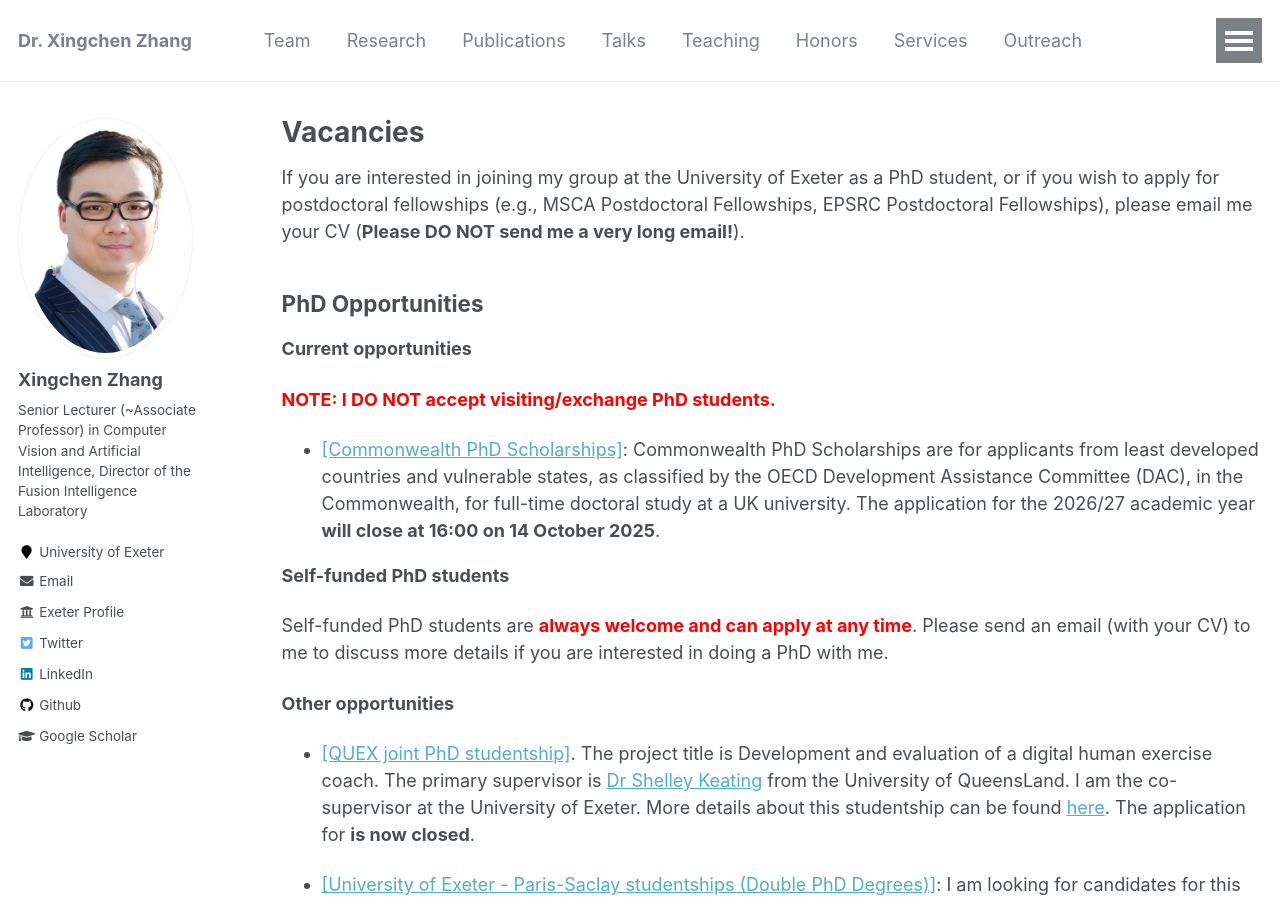
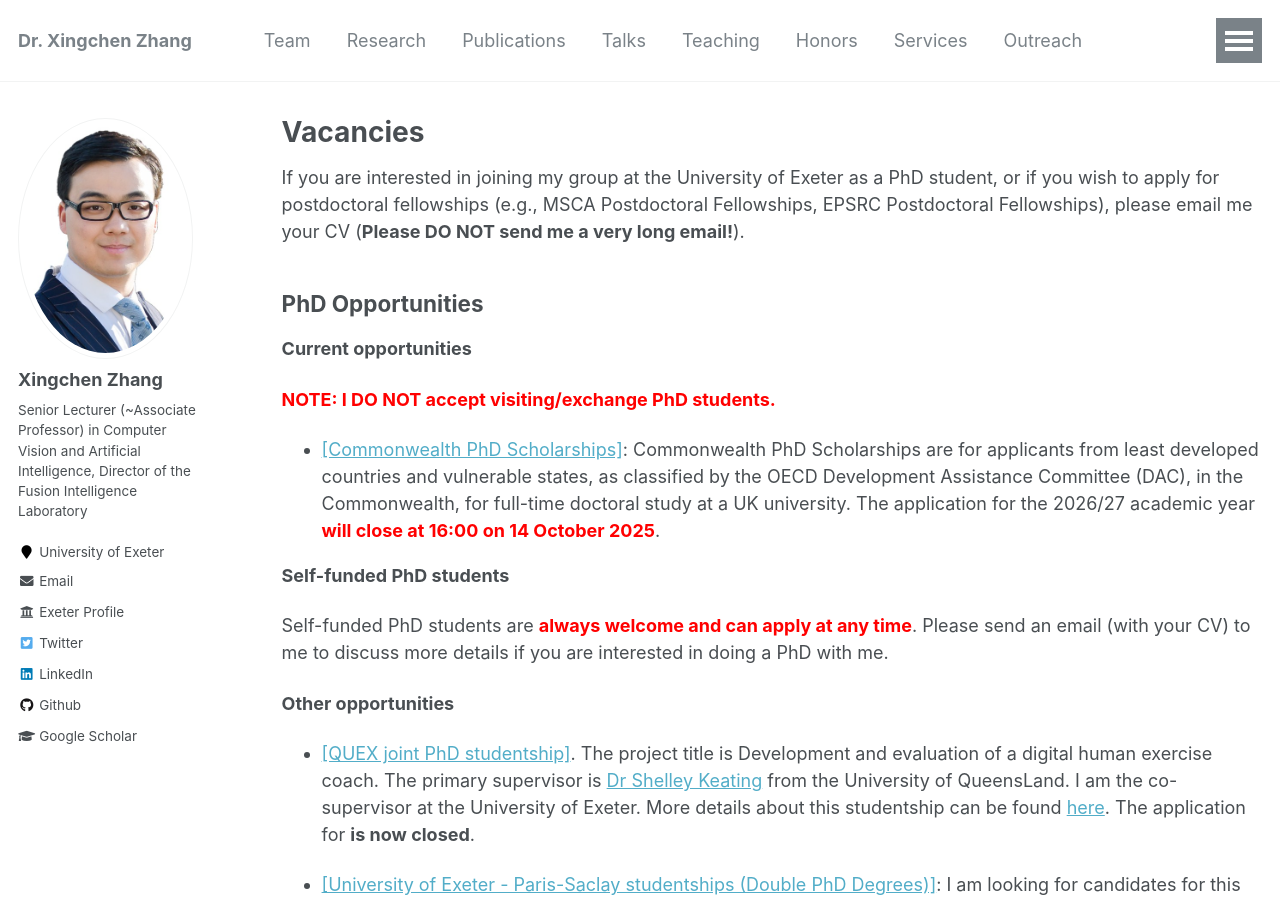
Before and after one commit to xingchenzhang/xingchenzhang.github.io, a Jekyll site: the page built from _pages/vacancies.md, in a window 1280 px wide and 900 px high. Built offline with Jekyll 4.4.1, drawn with Linux system fonts in a browser that asks for light colours.

Commit message:
update commonwealth phd studentship

```diff
--- a/_pages/vacancies.md
+++ b/_pages/vacancies.md
@@ -15,7 +15,7 @@
 
 **<span style="color: red;">NOTE: I DO NOT accept visiting/exchange PhD students.</span>**
 
-- [[Commonwealth PhD Scholarships]](https://cscuk.fcdo.gov.uk/scholarships/commonwealth-phd-scholarships-for-least-developed-countries-and-vulnerable-states/): Commonwealth PhD Scholarships are for applicants from least developed countries and vulnerable states, as classified by the OECD Development Assistance Committee (DAC), in the Commonwealth, for full-time doctoral study at a UK university. The application for the 2026/27 academic year **will close at 16:00 on 14 October 2025**.
+- [[Commonwealth PhD Scholarships]](https://cscuk.fcdo.gov.uk/scholarships/commonwealth-phd-scholarships-for-least-developed-countries-and-vulnerable-states/): Commonwealth PhD Scholarships are for applicants from least developed countries and vulnerable states, as classified by the OECD Development Assistance Committee (DAC), in the Commonwealth, for full-time doctoral study at a UK university. The application for the 2026/27 academic year **<span style="color: red;">will close at 16:00 on 14 October 2025</span>**.
 
 **Self-funded PhD students**
 
```
